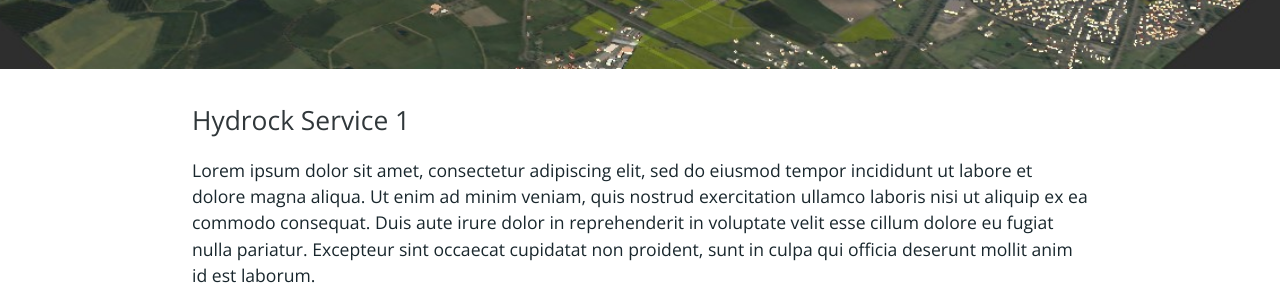
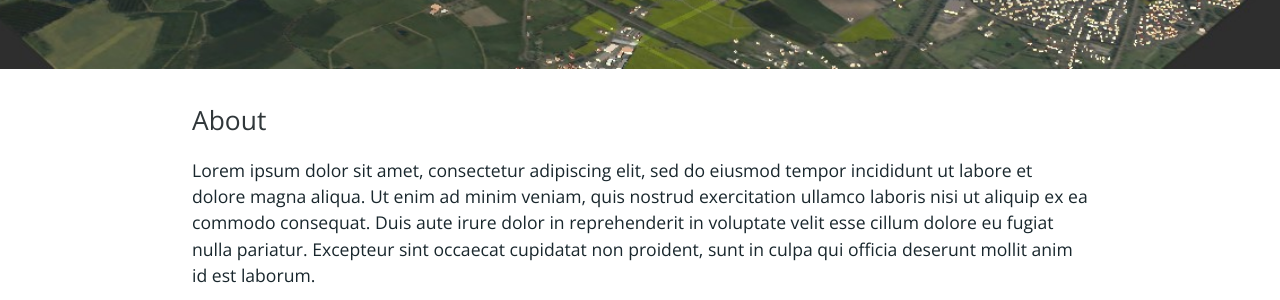
Before and after one commit to HydrockEngineering/DigitalMasterPlanning, a Jekyll site: the page built from index.md, in a window 1280 px wide. Shown: the part 331-631 px from the top of the page. Built offline with Jekyll 4.4.1, drawn with Linux system fonts in a browser that asks for light colours; our own code applies the rules of GitHub Pages for plain Markdown files; the repository's description, which GitHub fills in, is left out.

Commit message:
Update default.html

```diff
--- a/_layouts/default.html
+++ b/_layouts/default.html
@@ -35,7 +35,7 @@
 
       <!-- About-->
 
-      <h2>Hydrock Service 1</h2>
+      <h2>About</h2>
       <div class="sub-wrap">
         <div class="full-width">
           <p>Lorem ipsum dolor sit amet, consectetur adipiscing elit, sed do eiusmod tempor incididunt ut labore et dolore magna aliqua. Ut enim ad minim veniam, quis nostrud exercitation ullamco laboris nisi ut aliquip ex ea commodo consequat. Duis aute irure dolor in reprehenderit in voluptate velit esse cillum dolore eu fugiat nulla pariatur. Excepteur sint occaecat cupidatat non proident, sunt in culpa qui officia deserunt mollit anim id est laborum.</p>
```
